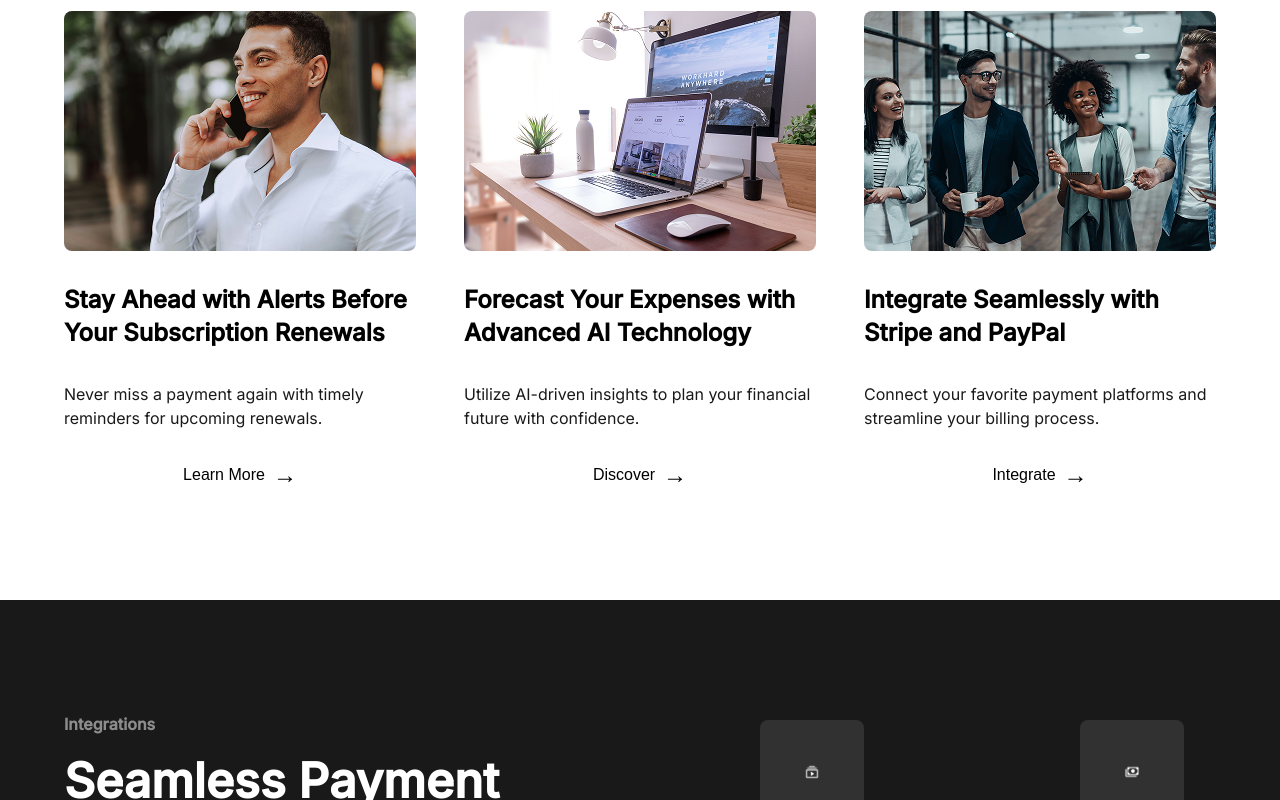
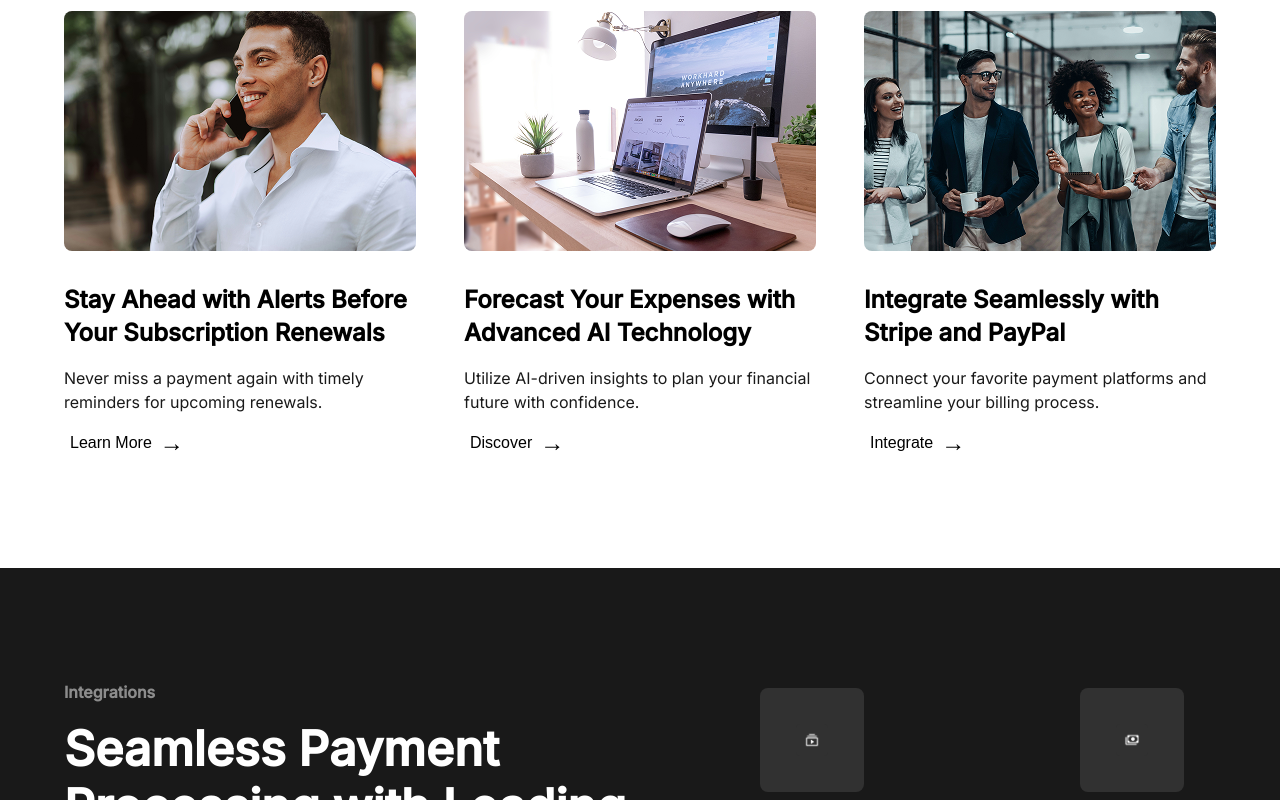
Before and after one commit to KatyaTam11/my-figma-website, a Next.js app: page / in a window 1280 px wide. Shown: the part 1314-2114 px from the top of the page. Built offline with nearby package versions, Linux system fonts and the light colour scheme.

Commit message:
Update Features.js

```diff
--- a/components/Features.js
+++ b/components/Features.js
@@ -31,7 +31,7 @@ export default function Features() {
         alignSelf: 'stretch',
         padding: '112px 64px',
         background: 'var(--Color-White)',
-        display: 'inline-flex',
+        display: 'flex',
         flexDirection: 'column',
         gap: '80px'
       }}
@@ -55,7 +55,7 @@ export default function Features() {
             key={title}
             style={{
               flex: '1 1 0',
-              display: 'inline-flex',
+              display: 'flex',
               flexDirection: 'column',
               gap: '32px'
             }}
@@ -75,8 +75,9 @@ export default function Features() {
               style={{
                 display: 'flex',
                 flexDirection: 'column',
-                alignItems: 'center',
-                gap: '32px'
+                alignItems: 'flex-start',  // <-- левый край
+                textAlign: 'left',          // <-- текст тоже влево
+                gap: '16px'
               }}
             >
               <h3
```
